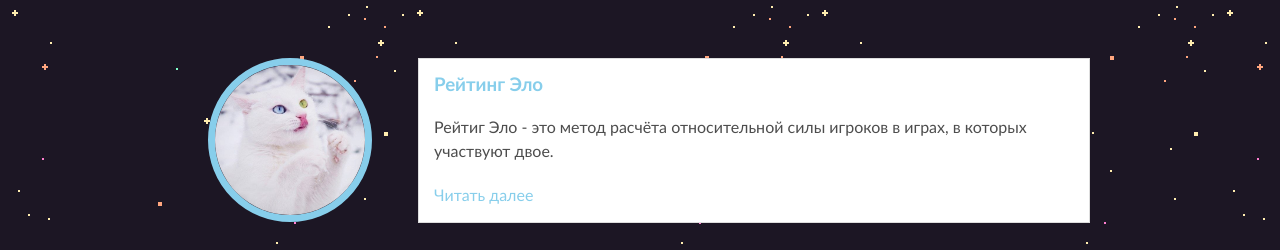
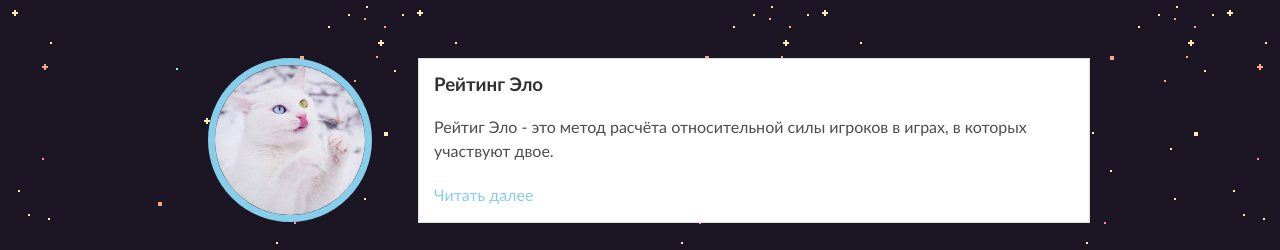
Before and after one commit to IOEnso/ioenso.github.io, a Jekyll site: the page built from index.html, in a window 1280 px wide. Shown: the top 250 px of the page. Built offline with Jekyll 4.4.1, drawn with Linux system fonts in a browser that asks for light colours.

Commit message:
Update main.css

```diff
--- a/assets/css/main.css
+++ b/assets/css/main.css
@@ -30,8 +30,10 @@ h2 {
 }
 
 h3, h4, h5, h6 {
-  color:#FFD700;
+  color:#313131;
 }
+h3 a:hover {color: #444443;}
+h3 a {color: #313131;}
 
 a {
   color:#87CEEB;
```
